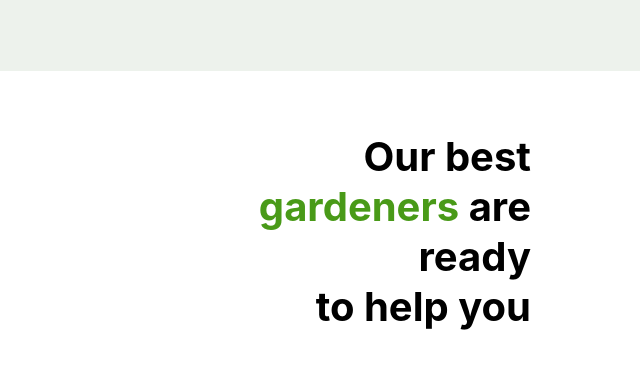
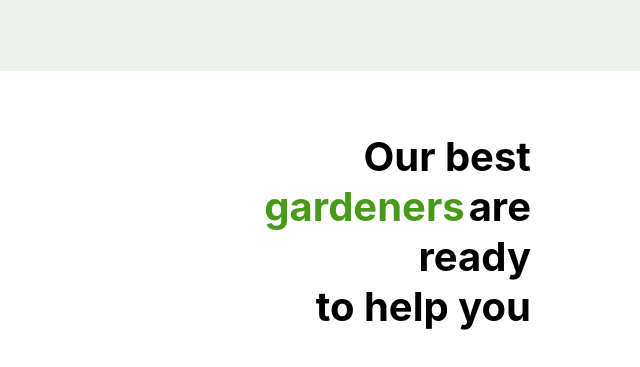
Before and after one commit to Veniamin-Noise/rsschool-cv, a plain HTML site: page plants/index.html in a window 1280 px wide. Shown: the part 2920-3287 px from the top of the page, 640-1280 px from the left. Drawn offline with Linux system fonts and the light colour scheme.

Commit message:
changwe all <spen> to <span>

```diff
--- a/plants/index.html
+++ b/plants/index.html
@@ -157,7 +157,7 @@
                 </div>
                 <div class="right-prices">
                     <div class="right-prices-spens">
-                        <span class="right-prices-spen">Our best </spen> <spen class="right-prices-spen right-prices-spen-green">gardeners</spen> <spen class="right-prices-spen"> are ready <br>to help you</span>
+                        <span class="right-prices-spen">Our best </span> <span class="right-prices-spen right-prices-spen-green">gardeners</span> <span class="right-prices-spen"> are ready <br>to help you</span>
                     </div>
                     <button class="right-prices-button">
                         <span class="right-prices-button-spen">Contact us</span>
```
